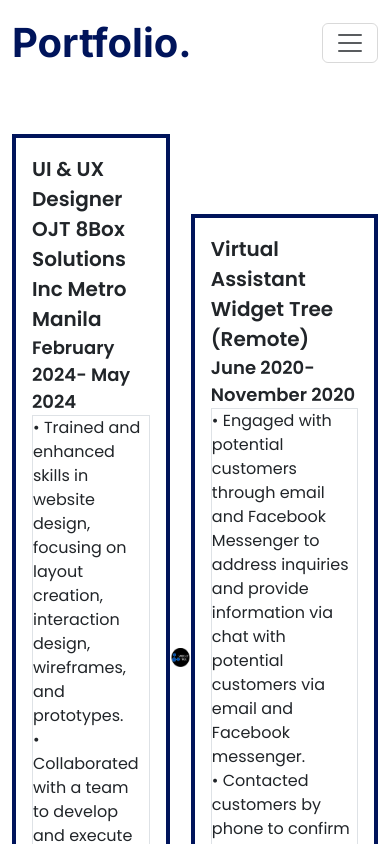
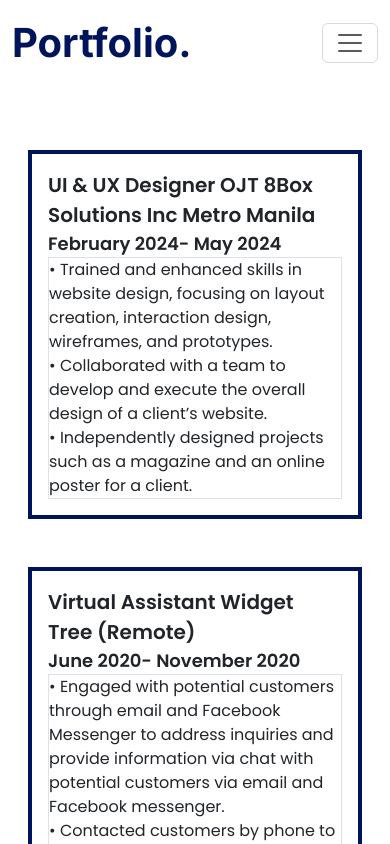
Before and after one commit to novice-is-me/JD-Portfolio, a React (Vite) app: page /experiences in a window 390 px wide. Shown: the top 844 px of the page. Built offline with nearby package versions, Linux system fonts and the light colour scheme.

Commit message:
Finished experience section

```diff
--- a/src/components/Exp.jsx
+++ b/src/components/Exp.jsx
@@ -2,11 +2,11 @@
 
 const Exp = ({img, title, date, text}) => {
   return (
-    <div className='flex items-center mt-5'>
-        <div>
+    <div className='flex items-center mt-5 col-lg-6 justify-center'>
+        <div className=' hidden md:block'>
             <img src={img} alt="" />
         </div>
-        <div className='border-4 border-blue p-3'>
+        <div className='border-4 border-blue p-3 md:w-[60%]'>
             <div>
                 <p className=' font-Poppins font-semibold text-[20px]'>{title}</p>
                 <p className=' font-Poppins font-semibold text-[18px]'>{date}</p>
--- a/src/constant/data.js
+++ b/src/constant/data.js
@@ -43,7 +43,8 @@
         text: [
             'Engaged with potential customers through email and Facebook Messenger to address inquiries and provide information via chat with potential customers via email and Facebook messenger.',
             'Contacted customers by phone to confirm orders and ensure accuracy.',
-            'Promoted the shop by posting advertisements on social media, contributing to increased customer engagement'
+            'Promoted the shop by posting advertisements on social media, contributing to increased customer engagement',
+            'Coordinate and schedule appointments for my clients with both their buyers and suppliers'
         ]
     }
 ]
--- a/src/pages/Experiences.jsx
+++ b/src/pages/Experiences.jsx
@@ -5,12 +5,14 @@
 
 const Experiences = () => {
   return (
-    <Container className=' flex'>
+    <Container className='d-grid '>
+      <div className='row p-3'>
         {expData.map((data, i) => {
-            return (
-                <Exp key={i} {...data} />
-            )
-        })}
+              return (
+                  <Exp key={i} {...data} />
+              )
+          })}
+      </div>
     </Container>
   )
 }
```
